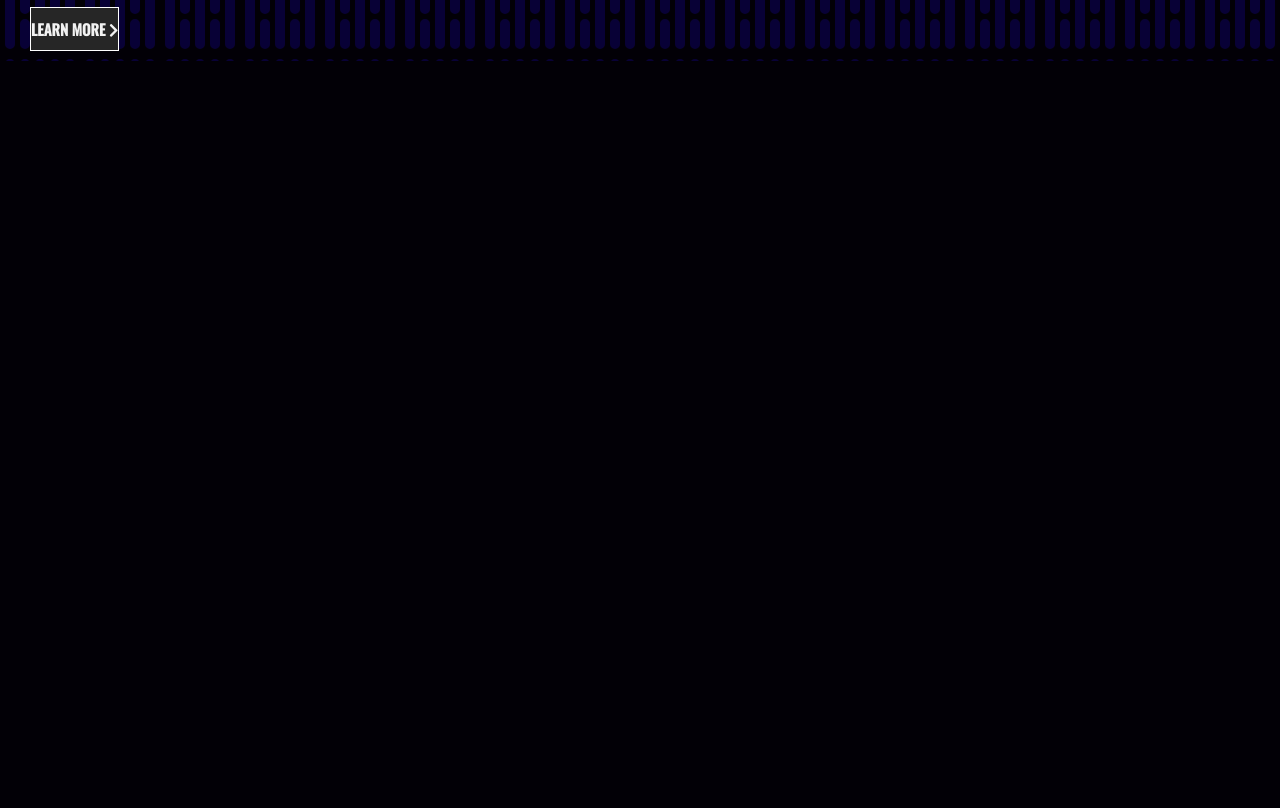
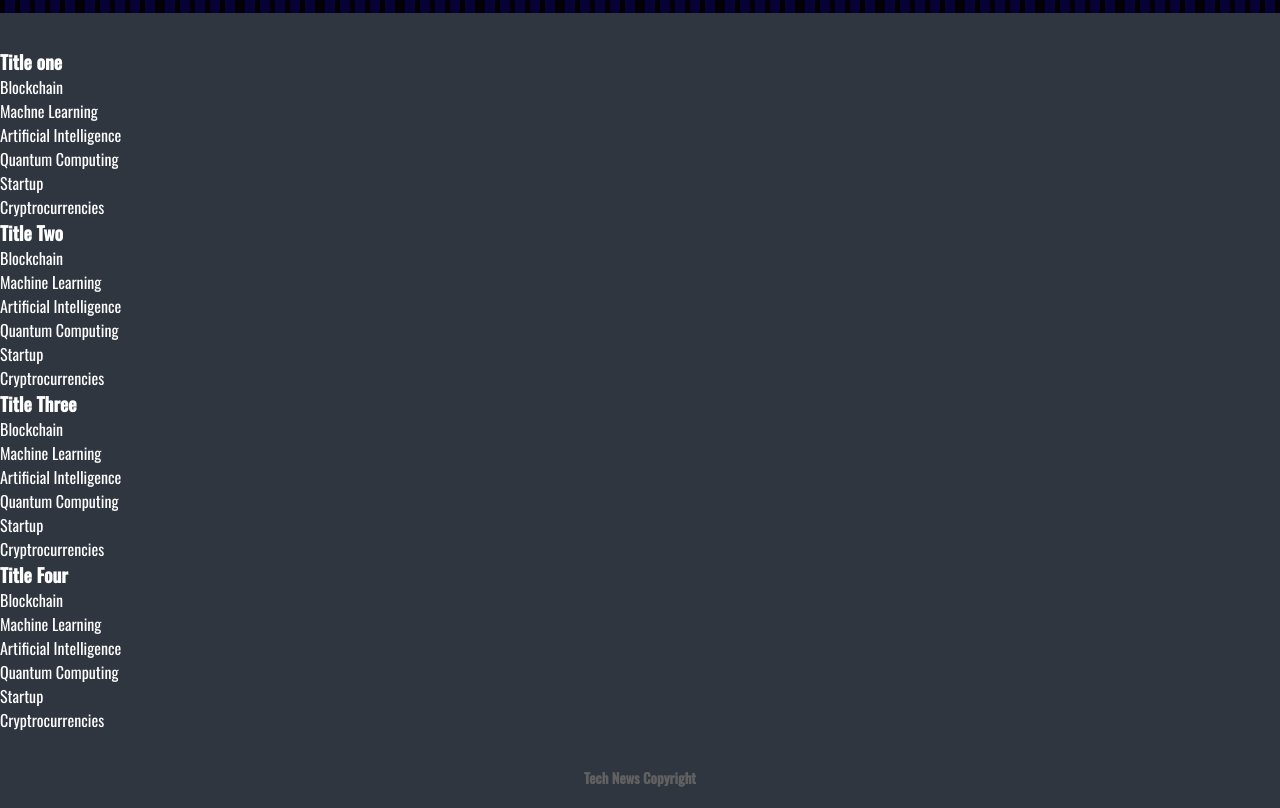
Before and after one commit to MARTINPIMENTA/BasicWEB_1, a plain HTML site: page index.html in a window 1280 px wide. Shown: the part 2571-3379 px from the top of the page. Before the commit the page ends 2632 px from the top, so only its background shows below. Drawn offline with nearby package versions, Linux system fonts and the light colour scheme.

Commit message:
step 2: HTML file completed

```diff
--- a/index.html
+++ b/index.html
@@ -155,8 +155,9 @@
             </p>
             <a href="#">Learn More <i class="fas fa-angle-double-right"></i></a>
         </div>
+    </div>
 
-        <!-- Third card -->
+    <!-- Third card -->
     <section class="cards-banner-two">
         <div class="content">
             <h2>Lorem, ipsum dolor.</h2>
@@ -185,6 +186,118 @@
     </section>
     </div>
 
+    <!-- Footer Links -->
+    <div class="footer-links">
+        <div class="foote-container">
+            <ul>
+                <li>
+                <a href="#">
+                    <h3>Title one</h3>
+                </a>
+                </li>
+                <li>
+                    <a href="#">Blockchain</a>
+                </li>
+                <li>
+                    <a href="#">Machne Learning</a>
+                </li>
+                <li>
+                    <a href="#">Artificial Intelligence</a>
+                </li>
+                <li>
+                    <a href="#">Quantum Computing</a>
+                </li>
+                <li>
+                    <a href="#">Startup</a>
+                </li>
+                <li>
+                    <a href="#">Cryptrocurrencies</a>
+                </li>
+            </ul>
+            <ul>
+                <li>
+                    <a href="#">
+                        <h3>Title Two</h3>
+                    </a>
+                </li>
+                <li>
+                    <a href="#">Blockchain</a>
+                </li>
+                <li>
+                    <a href="#">Machine Learning</a>
+                </li>
+                <li>
+                    <a href="#">Artificial Intelligence</a>
+                </li>
+                <li>
+                    <a href="#">Quantum Computing</a>
+                </li>
+                <li>
+                    <a href="#">Startup</a>
+                </li>
+                <li>
+                    <a href="#">Cryptrocurrencies</a>
+                </li>
+            </ul>
+            <ul>
+                <li>
+                    <a href="#">
+                        <h3>Title Three</h3>
+                    </a>
+                </li>
+                <li>
+                    <a href="#">Blockchain</a>
+                </li>
+                <li>
+                    <a href="#">Machine Learning</a>
+                </li>
+                <li>
+                    <a href="#">Artificial Intelligence</a>
+                </li>
+                <li>
+                    <a href="#">Quantum Computing</a>
+                </li>
+                <li>
+                    <a href="#">Startup</a>
+                </li>
+                <li>
+                    <a href="#">Cryptrocurrencies</a>
+                </li>
+            </ul><ul>
+                <li>
+                    <a href="#">
+                        <h3>Title Four</h3>
+                    </a>
+                </li>
+                <li>
+                    <a href="#">Blockchain</a>
+                </li>
+                <li>
+                    <a href="#">Machine Learning</a>
+                </li>
+                <li>
+                    <a href="#">Artificial Intelligence</a>
+                </li>
+                <li>
+                    <a href="#">Quantum Computing</a>
+                </li>
+                <li>
+                    <a href="#">Startup</a>
+                </li>
+                <li>
+                    <a href="#">Cryptrocurrencies</a>
+                </li>
+            </ul>
+        </div>
+    </div>
 
+    <!-- Footer -->
+    <footer class="footer">
+        <h3>Tech News Copyright</h3>
+    </footer>
+
+    <!-- Scroll Reveal -->
+    <script src="https://unpkg.com/scrollreveal"></script>
+    <script src="main.js"></script>
 </body>
 </html>
```
